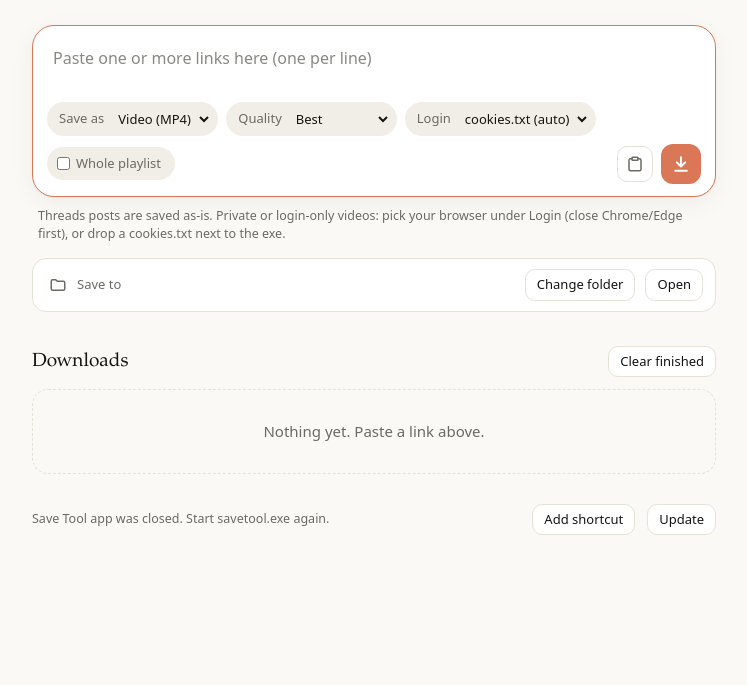
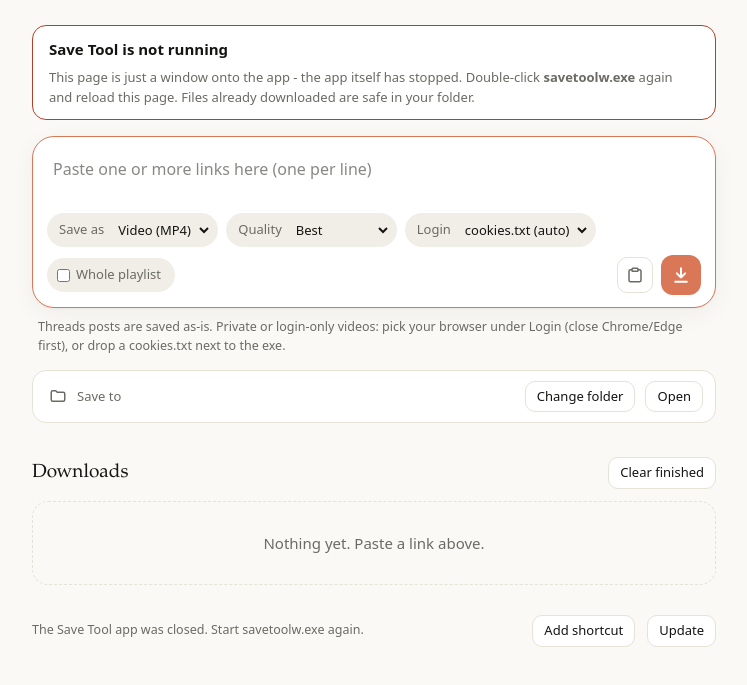
Before and after one commit to HexDino/SaveTool, a browser extension: page app/src/ui.html in a window 1280 px wide. Shown: the part 181-866 px from the top of the page, without its empty margins (266-1013 px from the left). Before the commit the page ends 800 px from the top, so only its background shows below. Drawn offline with Linux system fonts and the light colour scheme; no server answers.

Commit message:
Save Tool 1.5.2: explain clearly when the app behind the page has stopped

```diff
--- a/app/src/core.mjs
+++ b/app/src/core.mjs
@@ -1,6 +1,6 @@
 // Threads extractor core. This is the file that breaks when Meta changes the page:
 // edit/replace it (or drop a fixed copy next to the exe as core.mjs) to update.
-export const VERSION = "1.5.1";
+export const VERSION = "1.5.2";
 export const UA = "Mozilla/5.0 (Windows NT 10.0; Win64; x64) AppleWebKit/537.36 (KHTML, like Gecko) Chrome/138.0.0.0 Safari/537.36";
 const pageHeaders = {
     "user-agent": UA,
--- a/app/src/ui.html
+++ b/app/src/ui.html
@@ -127,6 +127,11 @@
     <div class="msg" id="setupmsg"></div>
   </section>
 
+  <section class="card setup" id="offline" hidden aria-live="polite" style="border-color:var(--err)">
+    <div><b>Save Tool is not running</b></div>
+    <div class="msg">This page is just a window onto the app - the app itself has stopped. Double-click <b>savetoolw.exe</b> again and reload this page. Files already downloaded are safe in your folder.</div>
+  </section>
+
   <section class="card box">
     <textarea id="url" rows="2" placeholder="Paste one or more links here (one per line)" autofocus></textarea>
     <div class="tools">
@@ -180,11 +185,17 @@
 const esc = s => String(s).replace(/[&<>"]/g, c => ({ "&": "&amp;", "<": "&lt;", ">": "&gt;", '"': "&quot;" }[c]));
 
 async function api(path, body) {
-  const r = await fetch("/api/" + path, {
+  let r;
+  try {
+    r = await fetch("/api/" + path, {
       method: body === undefined ? "GET" : "POST",
       headers: { "x-token": TOKEN, "content-type": "application/json" },
       body: body === undefined ? undefined : JSON.stringify(body),
     });
+  } catch {
+    // the app behind this page has stopped (it closes itself a few minutes after you close the tab)
+    throw new Error("Save Tool is not running - start savetoolw.exe again, then reload this page.");
+  }
   const data = await r.json().catch(() => ({}));
   if (!r.ok) throw new Error(data.error || "Request failed");
   return data;
@@ -298,8 +309,13 @@
 
 let failures = 0;
 async function poll() {
-  try { render(await api("state")); failures = 0; }
-  catch { if (++failures > 2) $("toolinfo").textContent = "Save Tool app was closed. Start savetool.exe again."; }
+  try { render(await api("state")); failures = 0; $("offline").hidden = true; }
+  catch (e) {
+    if (++failures > 2) {
+      $("offline").hidden = false;
+      $("toolinfo").textContent = "The Save Tool app was closed. Start savetoolw.exe again.";
+    }
+  }
 }
 
 async function start() {
@@ -338,8 +354,10 @@
   try { toast((await api("shortcut", {})).message); } catch (e) { toast(e.message); }
 };
 $("clear").onclick = async () => {
+  try {
     const s = await api("state");
     for (const j of s.jobs) if (!["queued", "running"].includes(j.status)) await api(`jobs/${j.id}/remove`, {});
+  } catch (e) { toast(e.message); }
   poll();
 };
 $("update").onclick = async () => {
```
Lines whose indentation alone changed are shown as unchanged.
